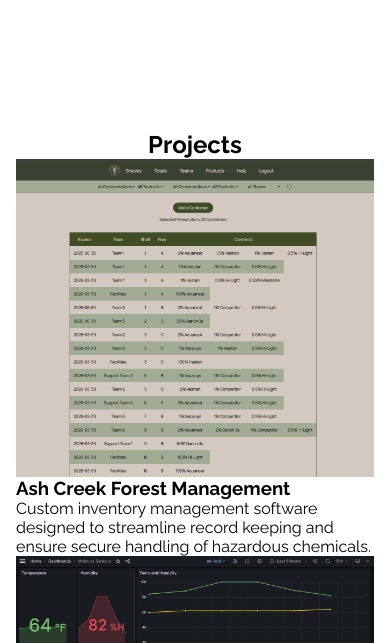
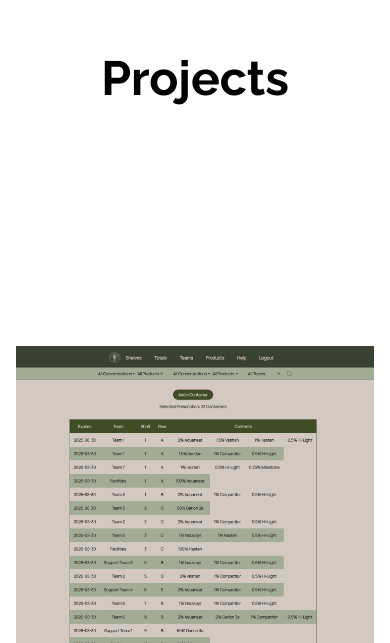
Before and after one commit to cody-barker/portfolio-site-v2, a React (Create React App) app: page / in a window 390 px wide. Shown: the part 1195-1838 px from the top of the page. Built offline with nearby package versions, Linux system fonts and the light colour scheme.

Commit message:
add mobile projects

```diff
--- a/src/Components/NavBar.js
+++ b/src/Components/NavBar.js
@@ -3,7 +3,7 @@ import { NavLink } from "react-router-dom";
 function NavBar() {
   return (
     <nav className="nav flex__row--center">
-      <ul className="nav__list">
+      <ul className="nav__list flex__row--center">
         <li className="nav__item">
           <NavLink to="#about" className="nav__link">
             About
--- a/src/Components/Project.js
+++ b/src/Components/Project.js
@@ -2,7 +2,7 @@ function Project({ title, subtitle, image, alt }) {
   return (
     <div className="project flex__column--center">
       <img className="project__image" src={image} alt={alt} />
-      <div className="project__content">
+      <div className="project__content flex__column--center">
         <h3 className="project__title">{title}</h3>
         <p className="project__subtitle">{subtitle}</p>
       </div>
--- a/src/Components/ProjectGroup.js
+++ b/src/Components/ProjectGroup.js
@@ -44,7 +44,7 @@ function ProjectGroup() {
   });
 
   return (
-    <div className="projects__container flex__column--center">
+    <div className="project__group flex__column--center">
       <h2 className="projects__title">Projects</h2>
       {projectCards}
     </div>
--- a/src/Styles/App.css
+++ b/src/Styles/App.css
@@ -7,18 +7,18 @@
   --font-1: "Raleway", sans-serif;
 }
 
+* {
+  box-sizing: border-box;
+  padding: 0;
+  margin: 0;
+  font-family: var(--font-1);
+}
+
 .app {
   height: 100svh;
   padding: 1em;
   display: flex;
   flex-direction: column;
-}
-
-* {
-  box-sizing: border-box;
-  padding: 0;
-  margin: 0;
-  font-family: var(--font-1);
 }
 
 body {
@@ -35,8 +35,6 @@ body {
 
 .nav__list {
   list-style-type: none;
-  display: flex;
-  align-items: center;
   gap: 2em;
 }
 
@@ -57,7 +55,7 @@ body {
 /* Header */
 
 .header__container {
-  margin-bottom: 20rem;
+  margin-bottom: 15rem;
 }
 
 .header {
@@ -111,19 +109,25 @@ body {
 
 /* Projects */
 
-.projects__container {
+.project__group {
+  gap: 15rem;
 }
 
 .projects__title {
-  gap: 2rem;
+  font-size: 3rem;
 }
 
 .project {
+  gap: 2rem;
 }
 
 .project__image {
   width: clamp(280px, 100%, 700px);
-  height: auto;
+}
+
+.project__content {
+  gap: 2em;
+  text-align: center;
 }
 
 /* Flex */
```
